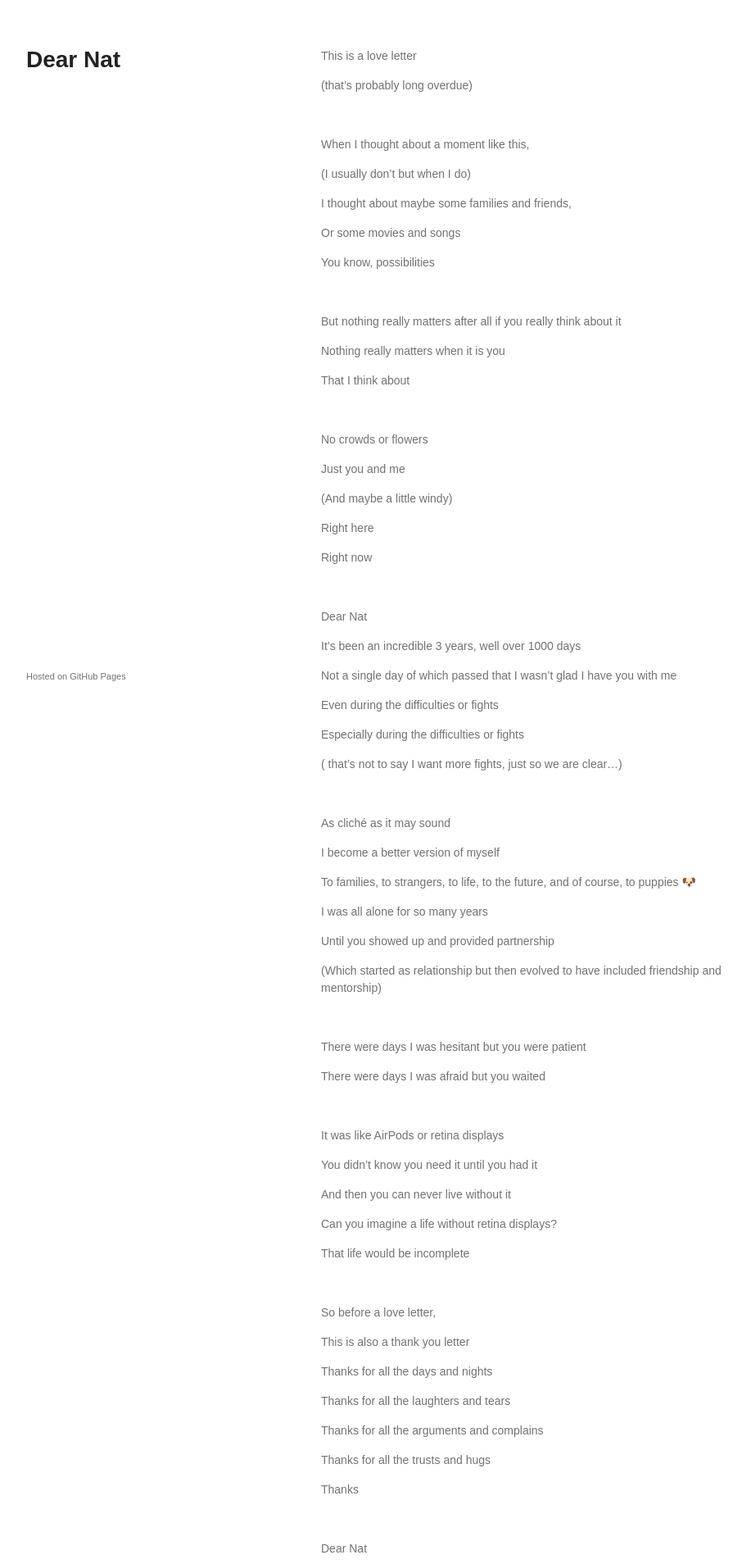
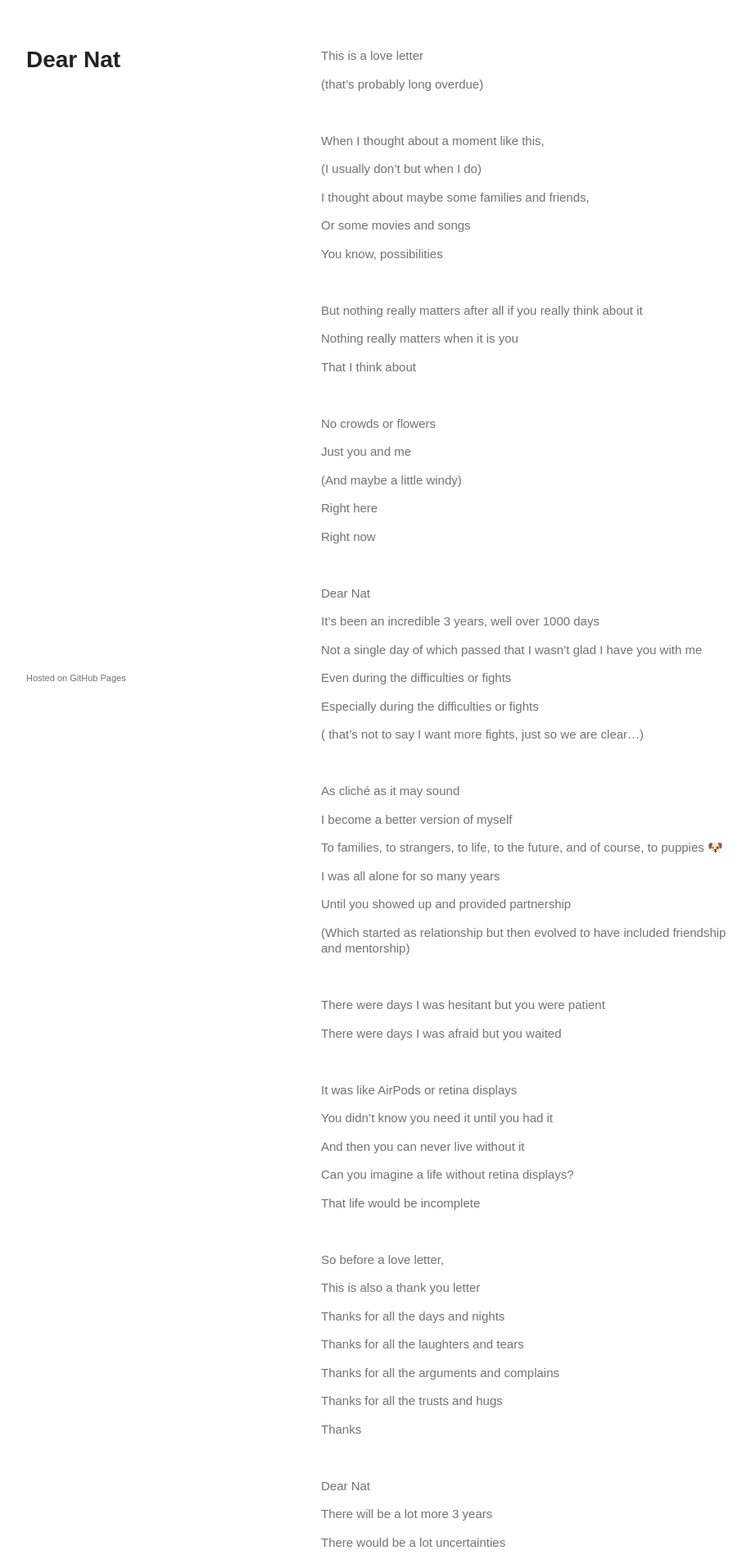
Before and after one commit to midstane/midstane.github.io, a Jekyll site: the page built from index.md, in a window 1280 px wide. Shown: the top 1908 px of the page at 82% size, without its empty margins (178-1095 px from the left). Built offline with Jekyll 4.4.1, drawn with Linux system fonts in a browser that asks for light colours; the repository's description, which GitHub fills in, is left out.

Commit message:
font size / line height update

```diff
--- a/assets/css/style.scss
+++ b/assets/css/style.scss
@@ -6,7 +6,7 @@
 body {
   background-color: #fff;
   padding:50px;
-  font: 14px/1.5 sans-serif;
+  font: 15px/1.3 sans-serif;
   color:#727272;
   font-weight:400;
 }
```
Also changed, not shown: 1 other file.
